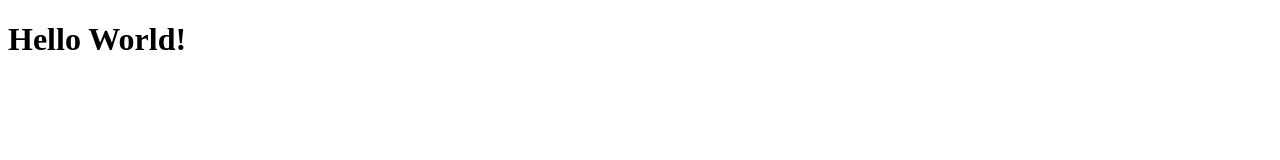
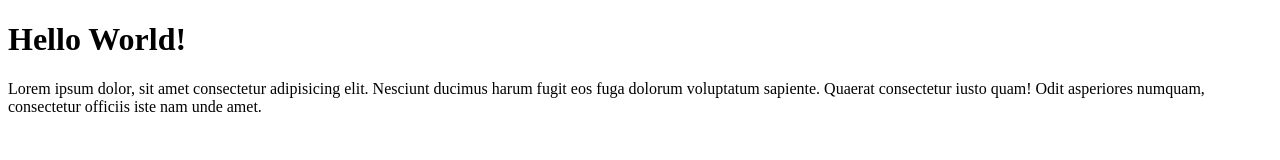
Before and after one commit to Riyan1310/git-test, a plain HTML site: page index.html in a window 1280 px wide. Drawn offline with Linux system fonts and the light colour scheme.

Commit message:
menambahkan paragraf

```diff
--- a/index.html
+++ b/index.html
@@ -8,5 +8,6 @@
 </head>
 <body>
     <h1>Hello World!</h1>
+    <p>Lorem ipsum dolor, sit amet consectetur adipisicing elit. Nesciunt ducimus harum fugit eos fuga dolorum voluptatum sapiente. Quaerat consectetur iusto quam! Odit asperiores numquam, consectetur officiis iste nam unde amet.</p>
 </body>
 </html>
```
